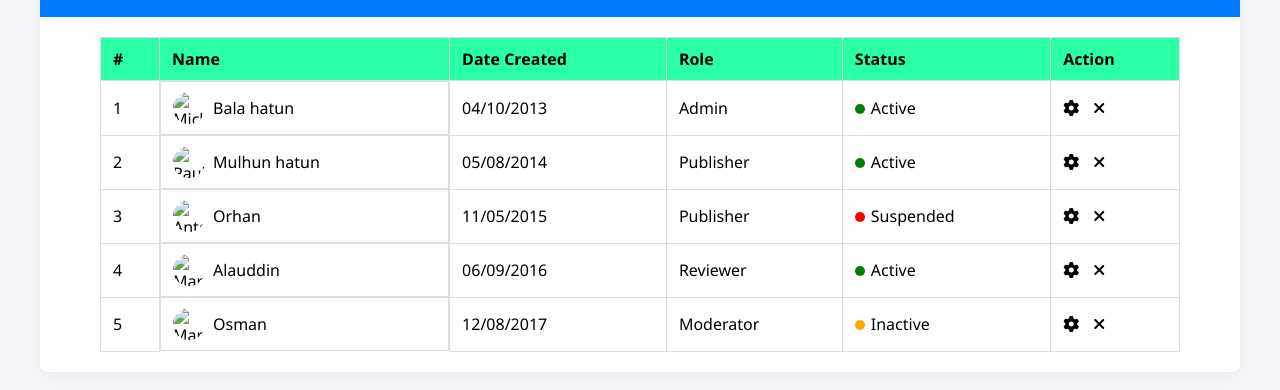
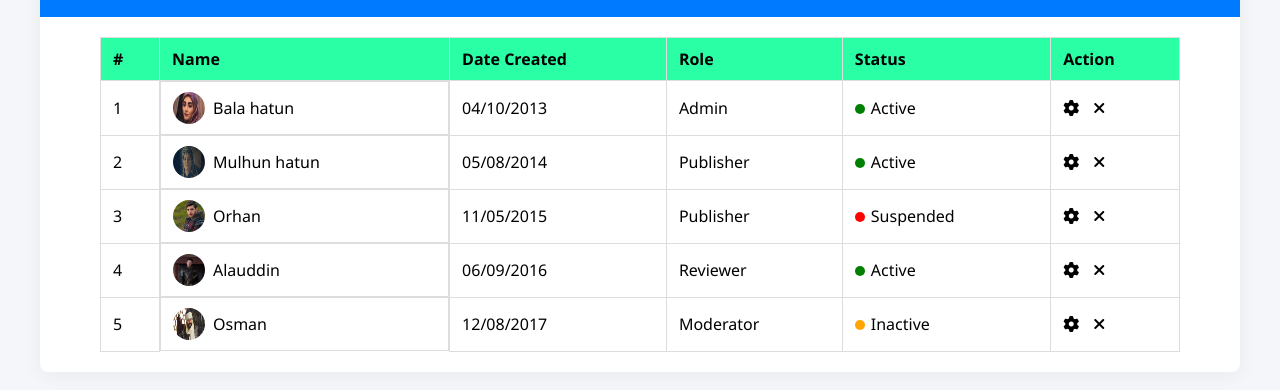
Before and after one commit to ibadurrehmankhubaib/html-table, a plain HTML site: page index.html in a window 1280 px wide. Shown: the part 96-486 px from the top of the page. Drawn offline with Linux system fonts and the light colour scheme.

Commit message:
Add files via upload

```diff
--- a/index.html
+++ b/index.html
@@ -141,7 +141,7 @@
   <tbody>
     <tr>
       <td>1</td>
-      <td class="name-cell"><img src="img/images.webp" alt="Michael" class="user-img"> Bala hatun</td>
+      <td class="name-cell"><img src="images.webp" alt="Michael" class="user-img"> Bala hatun</td>
       <td>04/10/2013</td>
       <td>Admin</td>
       <td><span class="status-dot active"></span>Active</td>
@@ -152,7 +152,7 @@
     </tr>
     <tr>
       <td>2</td>
-      <td class="name-cell"><img src="img/images (1).webp" alt="Paula" class="user-img"> Mulhun hatun</td>
+      <td class="name-cell"><img src="images (1).webp" alt="Paula" class="user-img"> Mulhun hatun</td>
       <td>05/08/2014</td>
       <td>Publisher</td>
       <td><span class="status-dot active"></span>Active</td>
@@ -163,7 +163,7 @@
     </tr>
     <tr>
       <td>3</td>
-      <td class="name-cell"><img src="img/img.jpg" alt="Antonio" class="user-img"> Orhan</td>
+      <td class="name-cell"><img src="img.jpg" alt="Antonio" class="user-img"> Orhan</td>
       <td>11/05/2015</td>
       <td>Publisher</td>
       <td><span class="status-dot suspended"></span>Suspended</td>
@@ -174,7 +174,7 @@
     </tr>
     <tr>
       <td>4</td>
-      <td class="name-cell"><img src="img/images.jpg" alt="Mary" class="user-img"> Alauddin</td>
+      <td class="name-cell"><img src="images.jpg" alt="Mary" class="user-img"> Alauddin</td>
       <td>06/09/2016</td>
       <td>Reviewer</td>
       <td><span class="status-dot active"></span>Active</td>
@@ -185,7 +185,7 @@
     </tr>
     <tr>
       <td>5</td>
-      <td class="name-cell"><img src="img/images (2).webp" alt="Martin" class="user-img"> Osman</td>
+      <td class="name-cell"><img src="images (2).webp" alt="Martin" class="user-img"> Osman</td>
       <td>12/08/2017</td>
       <td>Moderator</td>
       <td><span class="status-dot inactive"></span>Inactive</td>
```
Also changed, not shown: images (1).webp (added), images (2).webp (added), images.jpg (added), images.webp (added), img.jpg (added).
